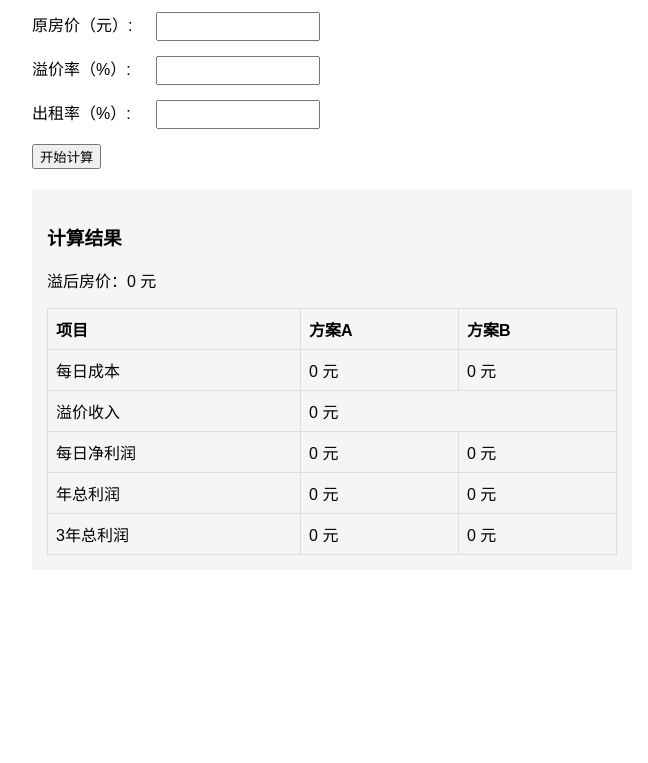
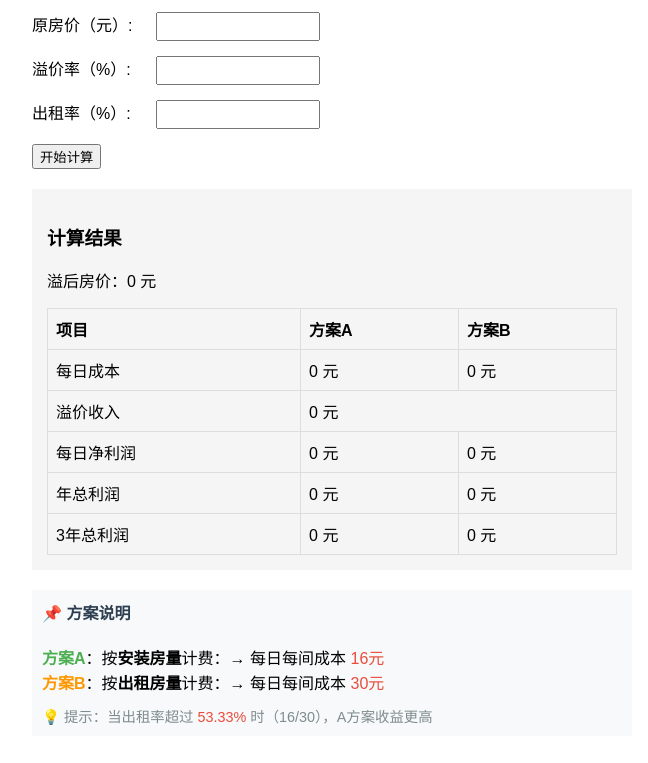
Before and after one commit to CYZHANG7788/calculator, a plain HTML site: page index.html in a window 1280 px wide. Shown: the part 147-910 px from the top of the page, without its empty margins (308-956 px from the left). Before the commit the page ends 800 px from the top, so only its background shows below. Drawn offline with Linux system fonts and the light colour scheme.

Commit message:
Update index.html

```diff
--- a/index.html
+++ b/index.html
@@ -113,4 +113,14 @@
         }
     </script>
 </body>
+    <div class="result" style="margin-bottom:15px; padding:10px; background:#f8f9fa;">
+    <h4 style="margin-top:0; color:#2c3e50;">📌 方案说明</h4>
+    <div style="line-height:1.6;">
+        <span style="color:#4CAF50; font-weight:bold;">方案A</span>：按<b>安装房量</b>计费：→ 每日每间成本 <span style="color:#e74c3c;">16元</span><br>
+        <span style="color:#FF9800; font-weight:bold;">方案B</span>：按<b>出租房量</b>计费：→ 每日每间成本 <span style="color:#e74c3c;">30元</span>
+    </div>
+    <div style="margin-top:8px; font-size:0.9em; color:#7f8c8d;">
+        💡 提示：当出租率超过 <span style="color:#e74c3c;">53.33%</span> 时（16/30），A方案收益更高
+    </div>
+</div>
 </html>
```
